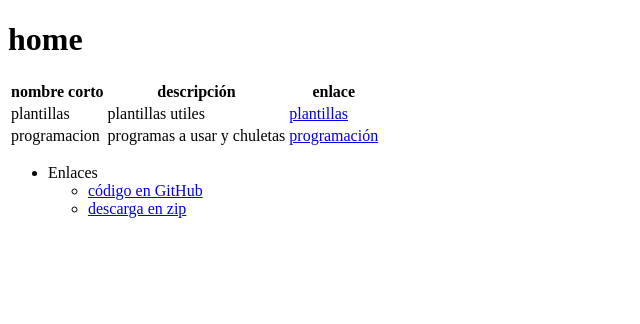
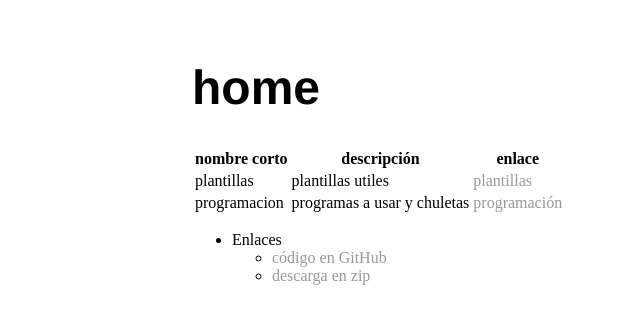
Before and after one commit to pelos6/plantillajekyll, a Jekyll site: the page built from index.md, in a window 1280 px wide. Shown: the top 324 px of the page, without its empty margins (0-640 px from the left). Built offline with Jekyll 4.4.1, drawn with Linux system fonts in a browser that asks for light colours.

Commit message:
Update head.html

```diff
--- a/_includes/head.html
+++ b/_includes/head.html
@@ -3,6 +3,6 @@
     <head>
         <meta charset="utf-8">
         <title>{{ page.title }}</title>
-        <link rel="stylesheet" href="{{ site.baseurl }}/plantillajektyll/css/main.css" >
+        <link rel="stylesheet" href="{{ site.baseurl }}/plantillajekyll/css/main.css" >
     </head>
     <body>
```
